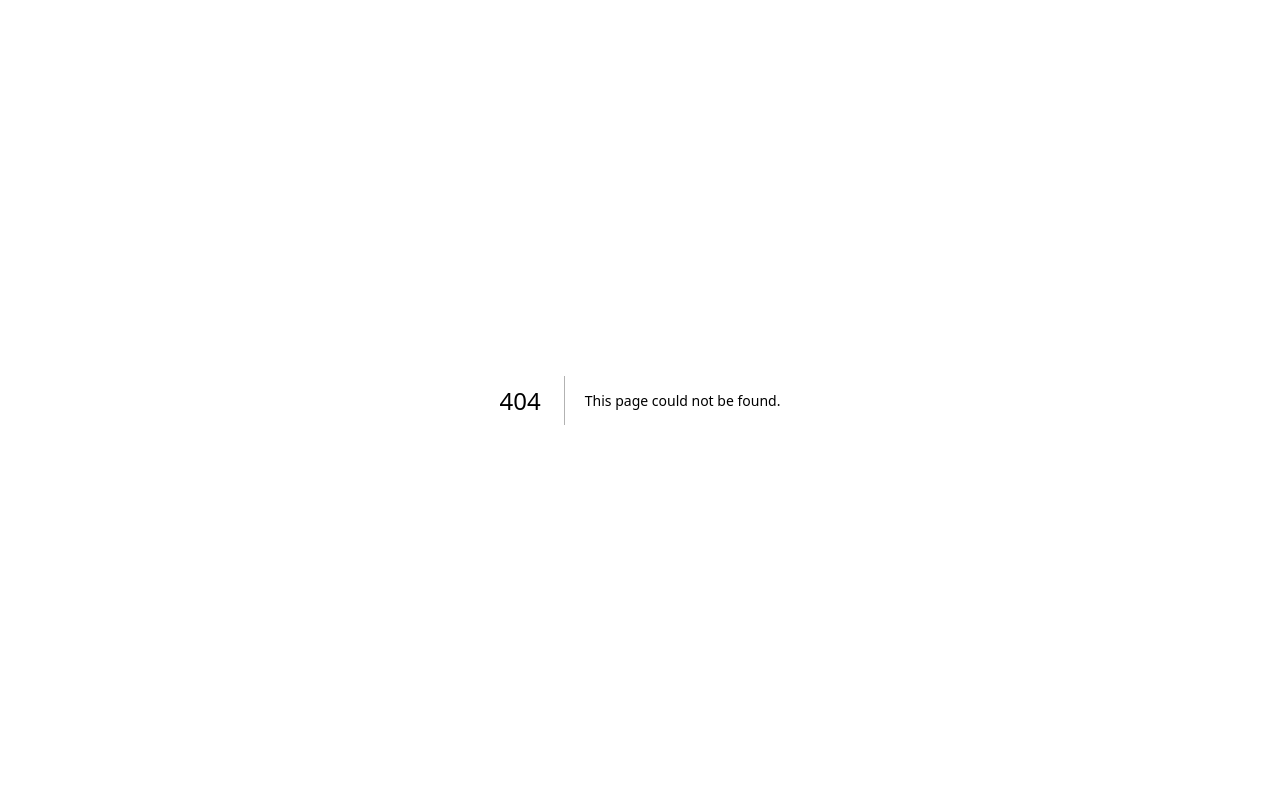
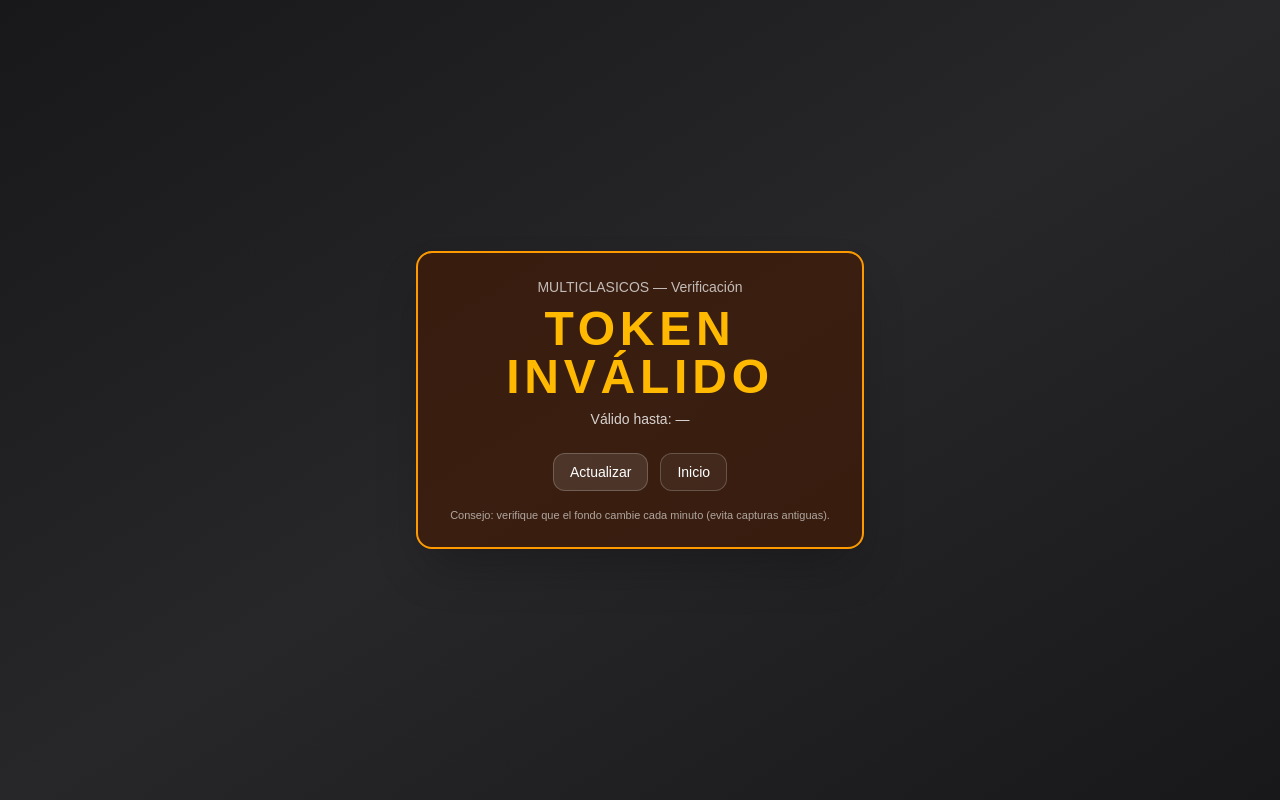
Before and after one commit to fFrancko/beneficios-mvp-web, a Next.js app: page /verify in a window 1280 px wide. Before the commit this address had no page. Built offline with nearby package versions, Linux system fonts and the light colour scheme.

Commit message:
UI pública /verify (tarjeta Verde/Rojo)

```diff
--- /dev/null
+++ b/app/verify/page.tsx
@@ -0,0 +1,131 @@
+'use client';
+
+import { useEffect, useMemo, useState } from 'react';
+
+type VerifyResp =
+  | { ok?: true; result: 'ACTIVE' | 'EXPIRED' | 'active' | 'expired'; valid_until: string | null }
+  | { ok?: false; result: 'INVALID_TOKEN' | 'invalid_token' };
+
+function fmt(dt: string | null) {
+  if (!dt) return '—';
+  try {
+    return new Date(dt).toLocaleString();
+  } catch {
+    return dt;
+  }
+}
+
+export default function VerifyPage() {
+  const [status, setStatus] = useState<'ACTIVE' | 'EXPIRED' | 'INVALID' | 'LOADING'>('LOADING');
+  const [validUntil, setValidUntil] = useState<string | null>(null);
+  const [bgIndex, setBgIndex] = useState(0);
+
+  const colors = useMemo(
+    () => [
+      'from-zinc-900 via-zinc-800 to-zinc-900',
+      'from-slate-900 via-slate-800 to-slate-900',
+      'from-neutral-900 via-neutral-800 to-neutral-900',
+      'from-stone-900 via-stone-800 to-stone-900',
+    ],
+    []
+  );
+
+  useEffect(() => {
+    // rotar fondo cada 60s (anti-screenshot viejo)
+    const id = setInterval(() => setBgIndex((i) => (i + 1) % colors.length), 60_000);
+    return () => clearInterval(id);
+  }, [colors.length]);
+
+  async function load() {
+    setStatus('LOADING');
+    const url = new URL(window.location.href);
+    const t = url.searchParams.get('t');
+    if (!t) {
+      setStatus('INVALID');
+      setValidUntil(null);
+      return;
+    }
+    try {
+      const res = await fetch(`/api/verify?t=${encodeURIComponent(t)}`, { cache: 'no-store' });
+      const data: VerifyResp = await res.json();
+      if ('result' in data) {
+        const r = (data.result || '').toString().toUpperCase();
+        if (r === 'ACTIVE') setStatus('ACTIVE');
+        else if (r === 'EXPIRED') setStatus('EXPIRED');
+        else setStatus('INVALID');
+        setValidUntil('valid_until' in data ? data.valid_until ?? null : null);
+      } else {
+        setStatus('INVALID');
+        setValidUntil(null);
+      }
+    } catch {
+      setStatus('INVALID');
+      setValidUntil(null);
+    }
+  }
+
+  useEffect(() => {
+    load();
+    // eslint-disable-next-line react-hooks/exhaustive-deps
+  }, []);
+
+  const isActive = status === 'ACTIVE';
+  const isExpired = status === 'EXPIRED';
+  const isInvalid = status === 'INVALID';
+  const isLoading = status === 'LOADING';
+
+  return (
+    <div
+      className={`min-h-screen w-full bg-gradient-to-br ${colors[bgIndex]} text-white flex items-center justify-center p-4`}
+    >
+      <div className="w-full max-w-md">
+        <div
+          className={`rounded-2xl p-6 shadow-2xl border-2 ${
+            isActive
+              ? 'bg-emerald-950/60 border-emerald-500'
+              : isExpired
+              ? 'bg-rose-950/60 border-rose-500'
+              : isInvalid
+              ? 'bg-amber-950/60 border-amber-500'
+              : 'bg-zinc-900/60 border-zinc-600'
+          }`}
+        >
+          <div className="text-center">
+            <div className="text-sm opacity-70 mb-2">MULTICLASICOS — Verificación</div>
+
+            <div
+              className={`text-5xl font-extrabold tracking-widest mb-2 ${
+                isActive ? 'text-emerald-400' : isExpired ? 'text-rose-400' : isInvalid ? 'text-amber-400' : 'text-zinc-300'
+              }`}
+            >
+              {isLoading ? 'VERIFICANDO…' : isActive ? 'ACTIVO' : isExpired ? 'VENCIDO' : 'TOKEN INVÁLIDO'}
+            </div>
+
+            <div className="text-sm opacity-80">
+              {isLoading ? 'Espere un momento…' : `Válido hasta: ${fmt(validUntil)}`}
+            </div>
+
+            <div className="mt-6 flex gap-3 justify-center">
+              <button
+                onClick={load}
+                className="rounded-xl px-4 py-2 text-sm font-medium bg-white/10 hover:bg-white/15 border border-white/20"
+              >
+                Actualizar
+              </button>
+              <a
+                href="/"
+                className="rounded-xl px-4 py-2 text-sm font-medium bg-white/5 hover:bg-white/10 border border-white/20"
+              >
+                Inicio
+              </a>
+            </div>
+
+            <div className="mt-4 text-[11px] opacity-60">
+              Consejo: verifique que el fondo cambie cada minuto (evita capturas antiguas).
+            </div>
+          </div>
+        </div>
+      </div>
+    </div>
+  );
+}
```
